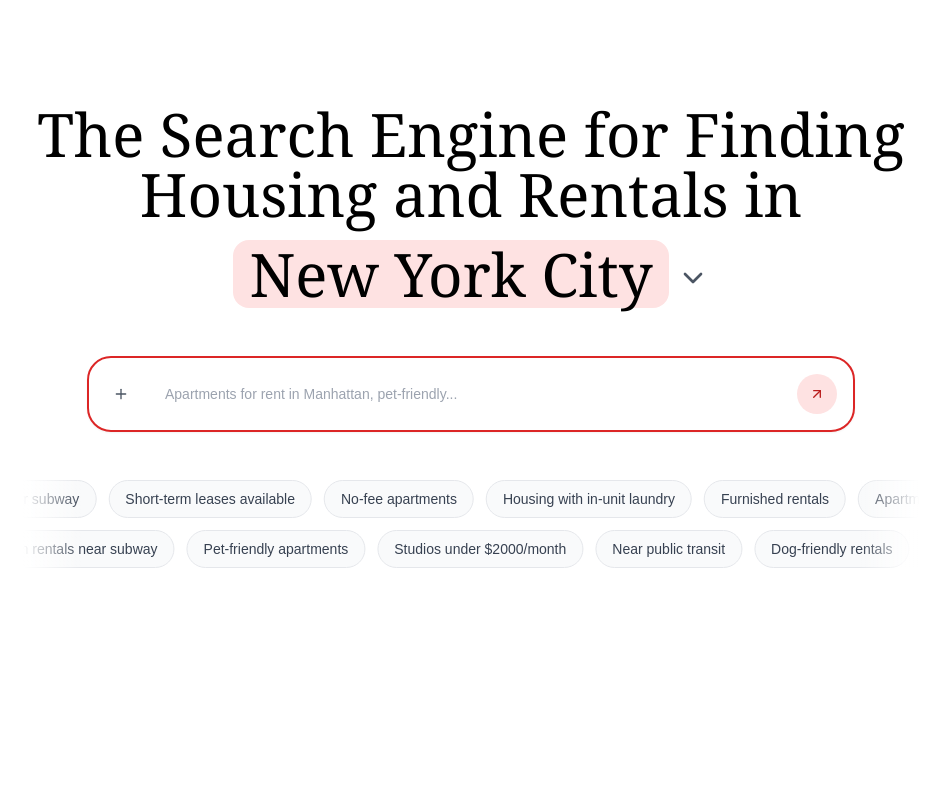
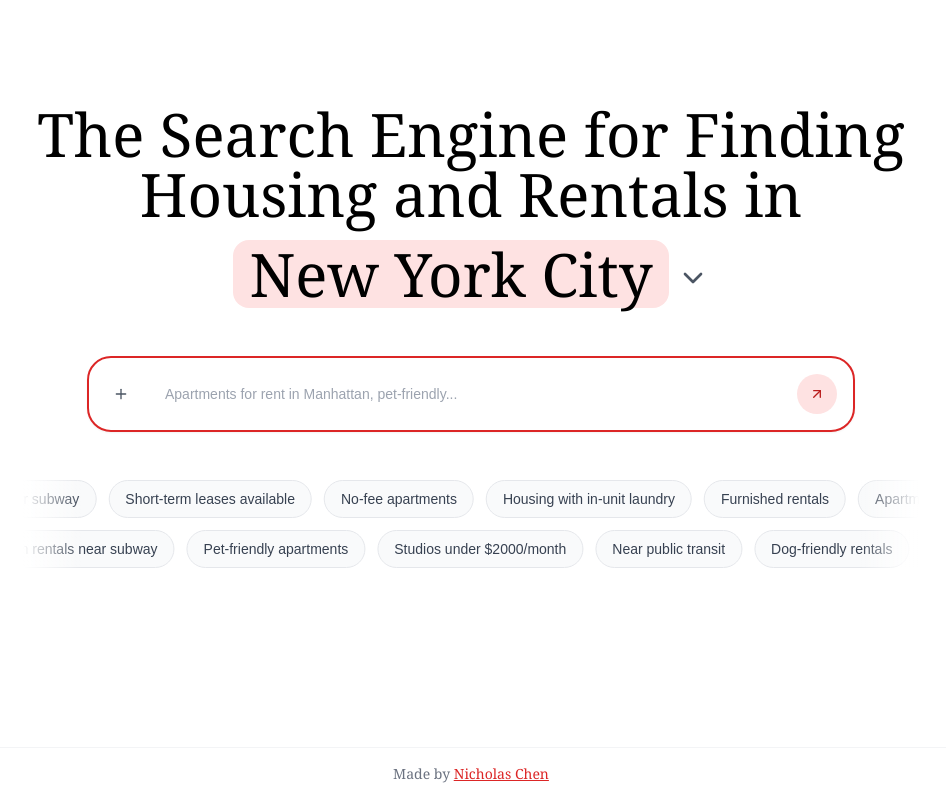
Before and after one commit to nicholaschen09/ai-agent-housing, a Next.js app: page / in a window 1280 px wide. Shown: the whole page, without its empty margins (169-1115 px from the left). Built offline with nearby package versions, Linux system fonts and the light colour scheme.

Commit message:
added footer

```diff
--- a/app/page.tsx
+++ b/app/page.tsx
@@ -324,6 +324,13 @@ export default function Component() {
           )}
         </div>
       </div>
+
+      {/* Footer */}
+      <footer className="fixed bottom-0 left-0 right-0 py-4 text-center bg-white/80 backdrop-blur-sm border-t border-gray-100">
+        <p className="text-sm text-gray-500 font-serif">
+          Made by <a href="https://twitter.com/nicholaschen__" target="_blank" rel="noopener noreferrer" className="text-red-600 hover:text-red-700 underline">Nicholas Chen</a>
+        </p>
+      </footer>
     </div>
   )
 }
```
